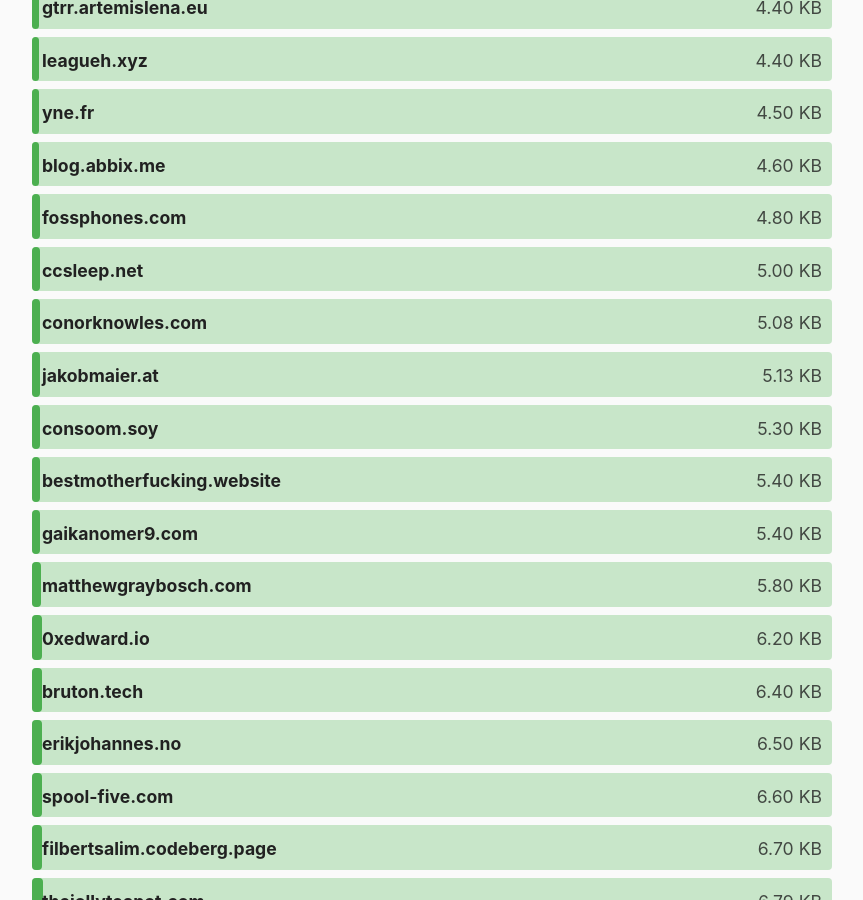
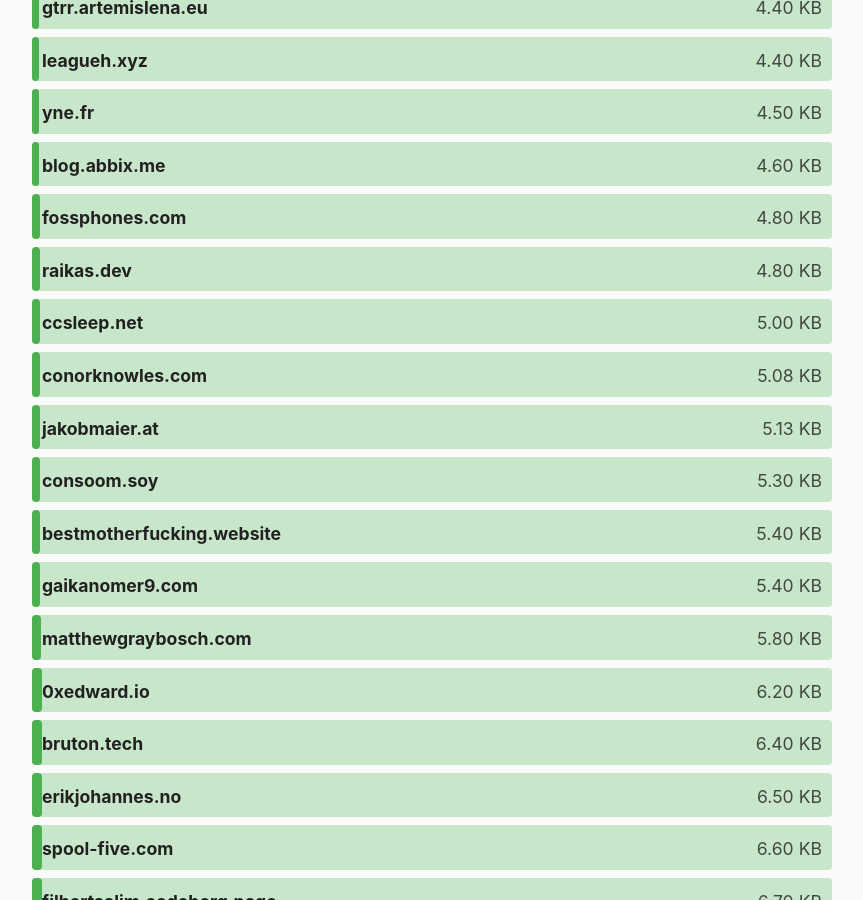
Before and after one commit to kevquirk/512kb.club, a Jekyll site: the page built from index.md, in a window 1280 px wide and 900 px high, scrolled down 2062 px. Shown: the whole window, without its empty margins (208-1071 px from the left). Built offline with Jekyll 4.4.1, drawn with Linux system fonts in a browser that asks for light colours.

Commit message:
add raikas.dev

```diff
--- a/_data/sites.yml
+++ b/_data/sites.yml
@@ -2236,3 +2236,8 @@
   url: https://zserge.com/
   size: 20.2
   last_checked: 2021-12-19
+
+- domain: raikas.dev
+  url: https://raikas.dev/
+  size: 4.8
+  last_checked: 2022-05-08
```
